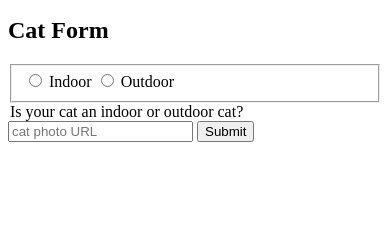
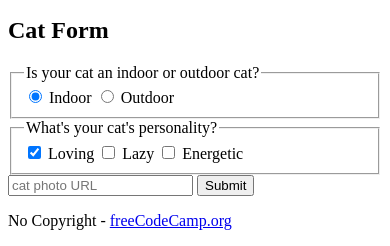
Before and after one commit to vinsmosn/UCCITCSWeb242487473, a plain HTML site: page index.html in a window 390 px wide. Shown: the part 1453-1699 px from the top of the page. Before the commit the page ends 1603 px from the top, so only its background shows below. Drawn offline with Linux system fonts and the light colour scheme.

Commit message:
Complete 100% - Responsive Web Design

```diff
--- a/index.html
+++ b/index.html
@@ -1,22 +1,36 @@
 <!DOCTYPE html>
 <html lang="en">
 <head>
-    <title>Document</title>
+  <meta charset="UTF-8"/>
+  <title>
+    CatPhotoApp
+  </title>
 </head>
 <body>
   <main>
     <h1>CatPhotoApp</h1>
+
     <section>
       <h2>Cat Photos</h2>
-    <p>Everyone loves <a href="https://cdn.freecodecamp.org/curriculum/cat-photo-app/running-cats.jpg">cute cats</a> online!</p>
-    <p>See more <a href="https://freecatphotoapp.com" target="_blank">cat photos</a> in our gallery.</p>
+      <p>
+        Everyone loves
+        <a href="https://cdn.freecodecamp.org/curriculum/cat-photo-app/running-cats.jpg">cute cats</a>
+        online!
+      </p>
+      <p>
+        See more
+        <a href="https://freecatphotoapp.com" target="_blank">cat photos</a>
+        in our gallery.
+      </p>
       <a href="https://freecatphotoapp.com">
-    <img src="https://cdn.freecodecamp.org/curriculum/cat-photo-app/relaxing-cat.jpg" alt="A cute orange cat lying on its back">
+        <img src="https://cdn.freecodecamp.org/curriculum/cat-photo-app/relaxing-cat.jpg"
+          lt="A cute orange cat lying on its back">
       </a>
     </section>
 
     <section>
       <h2>Cat Lists</h2>
+
       <h3>Things cats love:</h3>
       <ul>
         <li>catnip</li>
@@ -24,9 +38,11 @@
         <li>lasagna</li>
       </ul>
       <figure>
-    <img src="https://cdn.freecodecamp.org/curriculum/cat-photo-app/lasagna.jpg" alt="A slice of lasagna on a plate">
+        <img src="https://cdn.freecodecamp.org/curriculum/cat-photo-app/lasagna.jpg"
+          alt="A slice of lasagna on a plate">
         <figcaption>Cats <em>love</em> lasagna.</figcaption>
       </figure>
+
       <h3>Top 3 things cats hate:</h3>
       <ol>
         <li>flea treatment</li>
@@ -34,7 +50,8 @@
         <li>other cats</li>
       </ol>
       <figure>
-    <img src="https://cdn.freecodecamp.org/curriculum/cat-photo-app/cats.jpg" alt="Two tabby kittens sleeping together on a couch.">
+        <img src="https://cdn.freecodecamp.org/curriculum/cat-photo-app/cats.jpg"
+          alt="Two tabby kittens sleeping together on a couch.">
         <figcaption>Cats <strong>hate</strong> other cats.</figcaption>
       </figure>
     </section>
@@ -43,17 +60,37 @@
       <h2>Cat Form</h2>
       <form action="https://freecatphotoapp.com/submit-cat-photo">
         <fieldset>
-    <label><input type="radio" name="indoor-outdoor" id="indoor" value="indoor"> Indoor</label>
-    <label><input type="radio" name="indoor-outdoor" id="outdoor" value="outdoor"> Outdoor</label>
+          <legend>Is your cat an indoor or outdoor cat?</legend>
+          <label>
+            <input checked type="radio" name="indoor-outdoor" id="indoor" value="indoor"> Indoor
+          </label>
+          <label>
+            <input type="radio" name="indoor-outdoor" id="outdoor" value="outdoor"> Outdoor
+          </label>
         </fieldset>
+
+        <fieldset>
           <legend>
-    Is your cat an indoor or outdoor cat?
+            What's your cat's personality?
           </legend>
+            <input checked value="loving" id="loving" type="checkbox" name="personality">
+            <label for="loving">Loving</label>
+            <input value="lazy" id="lazy" type="checkbox" name="personality">
+            <label for="lazy">Lazy</label>
+            <input value="energetic" id="energetic" type="checkbox" name="personality">
+            <label for="energetic">Energetic</label>
+        </fieldset>
+
         <input type="text" placeholder="cat photo URL" required>
         <button type="submit">Submit</button>
       </form>
     </section>
+  </main>
 
-    </main>
+  <footer>
+    <p>
+      No Copyright - <a href="https://www.freecodecamp.org">freeCodeCamp.org</a>
+    </p>
+  </footer>
 </body>
 </html>
```
Lines whose indentation alone changed are shown as unchanged.
